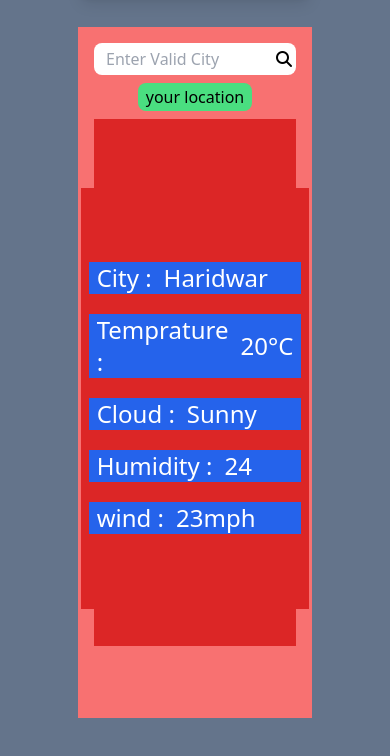
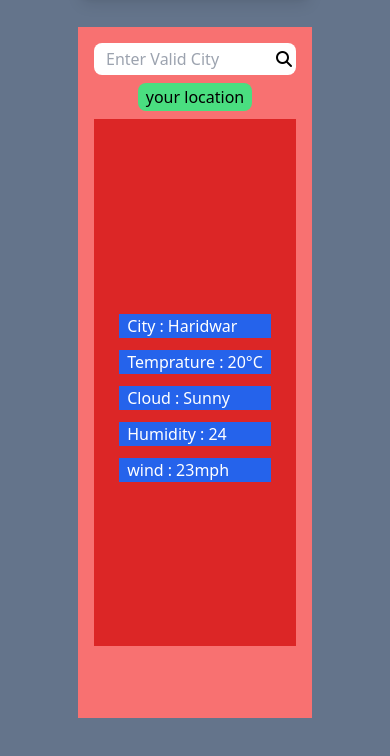
Before and after one commit to deepak-9756/Weather-App, a plain HTML site: page index.html in a window 390 px wide. Shown: the part 88-844 px from the top of the page. Drawn offline with nearby package versions, Linux system fonts and the light colour scheme.

Commit message:
Update index.html

```diff
--- a/index.html
+++ b/index.html
@@ -4,7 +4,7 @@
     <meta charset="UTF-8">
     <meta name="viewport" content="width=device-width, initial-scale=1.0">
     <title>Weather App</title>
-    <!-- <link rel="stylesheet" href="input.css"> -->
+<!--     <link rel="stylesheet" href="input.css"> -->
     <script src="https://cdn.tailwindcss.com"></script>
     <link rel="stylesheet" href="https://cdnjs.cloudflare.com/ajax/libs/font-awesome/6.4.2/css/all.min.css" integrity="sha512-z3gLpd7yknf1YoNbCzqRKc4qyor8gaKU1qmn+CShxbuBusANI9QpRohGBreCFkKxLhei6S9CQXFEbbKuqLg0DA==" crossorigin="anonymous" referrerpolicy="no-referrer" />
 </head>
@@ -19,24 +19,24 @@
             <div class="w-[100%] flex justify-center my-2 "><button id="your_location" class="bg-green-400 hover:bg-green-500 px-2 py-0.5 rounded-lg" type="button">your location</button></div>
             <div class="bg-red-600 justify-center items-center flex flex-col gap-8 px-2 h-[80%]">
                 <h1 id="ERROR"></h1>
-                <div id="data" class="bg-red-600 flex flex-col gap-5 justify-center  px-2 h-[80%]">
-                    <div class="bg-blue-600  items-center flex gap-3 px-2 text-white text-2xl">
+                <div id="data" class="bg-red-600 flex flex-col  sm:gap-5 gap-3 justify-center  px-2 h-[80%]">
+                    <div class="bg-blue-600  items-center flex gap-1 px-2 text-white sm:text-2xl text-1xl sm:gap-3">
                         <h1>City : </h1>
                         <h1 id="city">Haridwar</h1>
                     </div>
-                    <div class="bg-blue-600  items-center flex gap-3 px-2 text-white text-2xl">
+                    <div class="bg-blue-600  items-center sm:gap-3 flex gap-1 px-2 text-white sm:text-2xl text-1xl">
                         <h1>Temprature :</h1>
                         <h1 id="temp">20°C</h1>
                     </div>
-                    <div class="bg-blue-600  items-center flex gap-3 px-2 text-white text-2xl">
+                    <div class="sm:text-2xl bg-blue-600 sm:gap-3  items-center flex gap-1 px-2 text-white text-1xl">
                         <h1>Cloud : </h1>
                         <h1 id="cloud">Sunny</h1>
                     </div>
-                    <div class="bg-blue-600  items-center flex gap-3 px-2 text-white text-2xl">
+                    <div class="bg-blue-600  items-center sm:gap-3 flex gap-1 px-2 text-white sm:text-2xl text-1xl">
                         <h1>Humidity : </h1>
                         <h1 id="humidity">24</h1>
                     </div>
-                    <div class="bg-blue-600  items-center flex gap-3 px-2 text-white text-2xl">
+                    <div class="bg-blue-600  items-center sm:gap-3 sm:text-2xl flex  gap-1 px-2 text-white text-1xl">
                         <h1>wind : </h1>
                         <h1 id="wind">23mph</h1>
                     </div>
```
